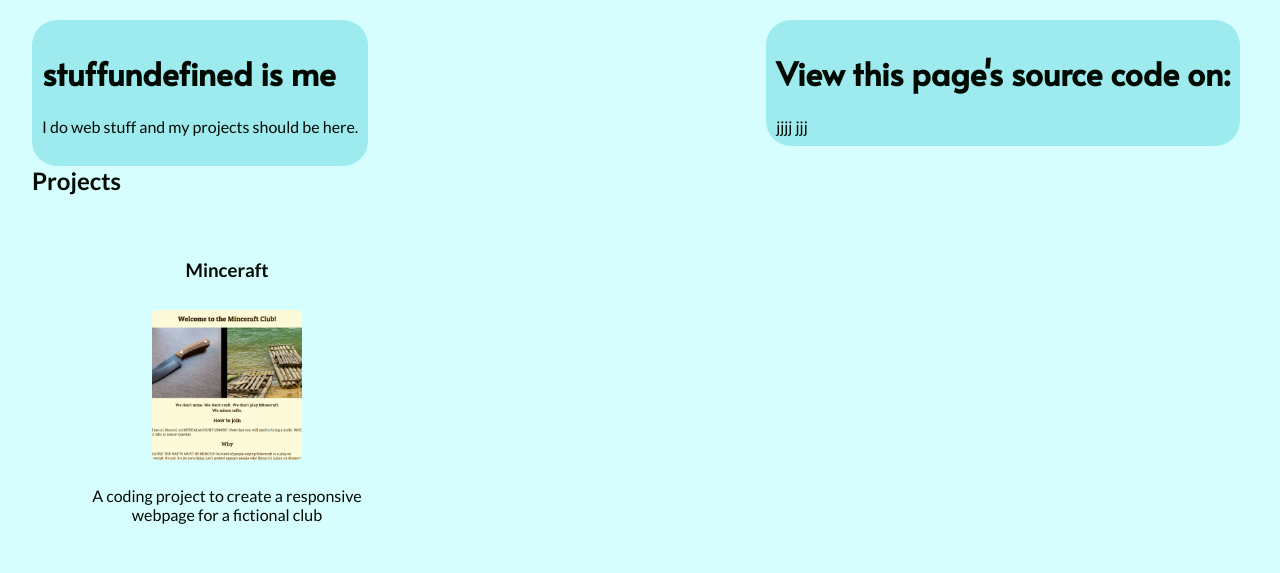
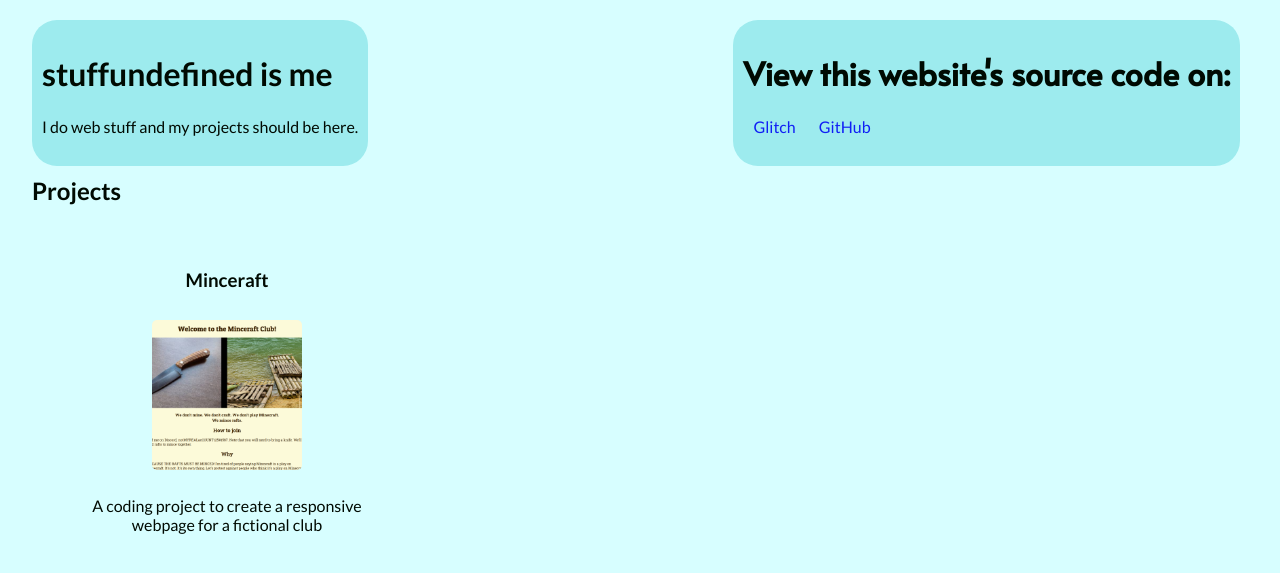
Before and after one commit to stuffundefined/stuffundefined.github.io, a plain HTML site: page index.html in a window 1280 px wide. Drawn offline with Linux system fonts and the light colour scheme.

Commit message:
Source links

```diff
--- a/index.html
+++ b/index.html
@@ -7,13 +7,13 @@
   </head>
   <body>
     <header>
-      <h1>stuffundefined is me</h1>
+      <h1><a href="index.html">stuffundefined is me</a></h1>
       <p>I do web stuff and my projects should be here.</p>
     </header>
     <header id="source">
-      <h1>View this page's source code on:</h1>
-      <a href="#">jjjj</a>
-      <a href="#">jjj</a>
+      <h1>View this website's source code on:</h1>
+      <a href="https://glitch.com/edit/#!/stuffundefined-web" target="_blank">Glitch</a>
+      <a href="https://github.com/stuffundefined/stuffundefined-com" target="_blank">GitHub</a>
     </header>
     <main>
       <h2>Projects</h2>
--- a/styles.css
+++ b/styles.css
@@ -13,6 +13,8 @@ header {
     padding: 10px;
     position: fixed;
     z-index: 1;
+    height: 126px;
+    overflow: auto;
 }
 #source {
     right: 40px;
@@ -25,8 +27,16 @@ header {
 header p {
     margin-bottom: 20px;
 }
+#source a {
+    color: rgb(16, 31, 245);
+    padding: 10px;
+    border-radius: 5px;
+}
+#source a:hover {
+    background-color: rgb(179, 234, 236);
+}
 main {
-    top: 146px;
+    top: 156px;
     position: relative;
 }
 h1 {
```
